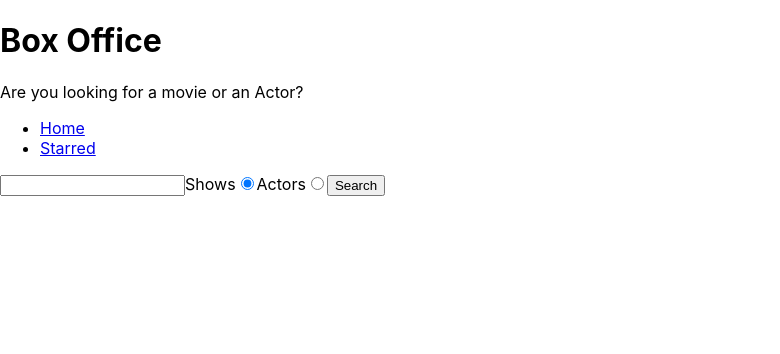
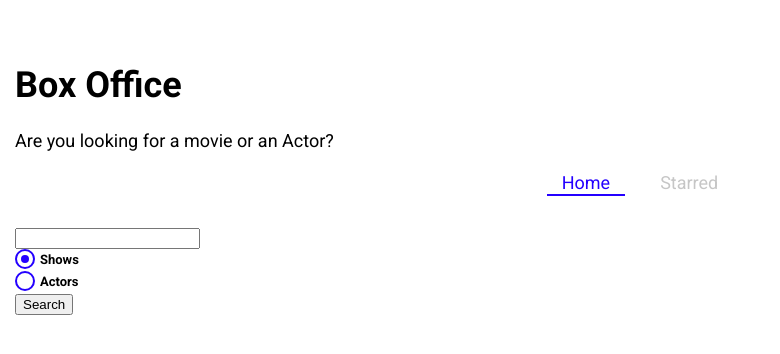
Before and after one commit to jthitch/box-office-app, a React (Create React App) app: page / in a window 1280 px wide. Shown: the top 354 px of the page, without its empty margins (0-780 px from the left). Built offline with nearby package versions, Linux system fonts and the light colour scheme.

Commit message:
added styling to radio buttons and navs.

```diff
--- a/package.json
+++ b/package.json
@@ -8,6 +8,7 @@
     "react-dom": "^18.3.1",
     "react-router-dom": "^6.23.1",
     "react-scripts": "5.0.1",
+    "styled-components": "^6.1.11",
     "web-vitals": "^2.1.4",
     "workbox-background-sync": "^6.6.0",
     "workbox-broadcast-update": "^6.6.0",
--- a/public/index.html
+++ b/public/index.html
@@ -21,7 +21,11 @@
       work correctly both with client-side routing and a non-root public URL.
       Learn how to configure a non-root public URL by running `npm run build`.
     -->
-    <title>React App</title>
+    <link
+  href="https://fonts.googleapis.com/css?family=Roboto:300,400,700,&display=swap"
+  rel="stylesheet"
+/>
+<title>Box Office</title>
   </head>
   <body>
     <noscript>You need to enable JavaScript to run this app.</noscript>
--- a/src/App.jsx
+++ b/src/App.jsx
@@ -1,17 +1,19 @@
 import { BrowserRouter, Routes, Route } from 'react-router-dom';
-
 import {QueryClient, QueryClientProvider} from '@tanstack/react-query'
 import Home from './pages/Home';
 import Starred from './pages/Starred';
 import MainLayout from './components/MainLayout';
 import Show from './pages/Show';
+import { GlobalTheme } from './theme'
+
 
 // Create a client
-const queryClient = new QueryClient()
+const queryClient = new QueryClient();
 
 function App() {
   return (
     <QueryClientProvider client={queryClient}>
+      <GlobalTheme>
         <BrowserRouter>
           <Routes>
             <Route element={<MainLayout />}>
@@ -22,22 +24,9 @@
             <Route path="/show/:showId" element={<Show />} />
 
             <Route path="*" element={<div>Not found</div>} />
-
-        {/* <Route path="/" element={<App />}>
-        <Route index element={<Home />} />
-        <Route path="teams" element={<Teams />}>
-          <Route path=":teamId" element={<Team />} />
-          <Route path="new" element={<NewTeamForm />} />
-          <Route index element={<LeagueStandings />} />
-        </Route>
-      </Route>
-      <Route element={<PageLayout />}>
-        <Route path="/privacy" element={<Privacy />} />
-        <Route path="/tos" element={<Tos />} />
-      </Route>
-      <Route path="contact-us" element={<Contact />} /> */}
           </Routes>
         </BrowserRouter>
+      </GlobalTheme>
     </QueryClientProvider>
   );
 }
--- a/src/components/Navs.jsx
+++ b/src/components/Navs.jsx
@@ -1,4 +1,5 @@
-import { Link } from 'react-router-dom';
+import { NavLink } from 'react-router-dom';
+import { styled } from 'styled-components'
 
 const LINKS = [
   {
@@ -14,15 +15,57 @@
 const Navs = () => {
   return (
     <div>
-      <ul>
+      <NavList>
         {LINKS.map(item => (
           <li key={item.to}>
-            <Link to={item.to}>{item.text}</Link>
+            <LinkStyled to={item.to}>{item.text}</LinkStyled>
           </li>
         ))}
-      </ul>
+      </NavList>
     </div>
   );
 };
 
 export default Navs;
+
+const NavList = styled.ul`
+  display: flex;
+  justify-content: center;
+  list-style: none;
+  margin: 0 0 30px;
+  padding: 0;
+  li {
+    margin: 0 10px;
+  }
+`;
+
+const LinkStyled = styled(NavLink)`
+  display: block;
+  padding: 3px 15px;
+  position: relative;
+  text-decoration: none;
+  color: ${({ theme }) => theme.mainColors.gray};
+  &.active {
+    color: ${({ theme }) => theme.mainColors.blue};
+    &:after {
+      content: '';
+      position: absolute;
+      display: block;
+      height: 2px;
+      left: 0%;
+      bottom: 0;
+      background-color: ${({ theme }) => theme.mainColors.blue};
+      animation: slide-in 0.3s ease-in forwards;
+      @keyframes slide-in {
+        from {
+          left: 50%;
+          width: 0;
+        }
+        to {
+          left: 0%;
+          width: 100%;
+        }
+      }
+    }
+  }
+`;
--- a/src/components/SearchForm.jsx
+++ b/src/components/SearchForm.jsx
@@ -1,5 +1,7 @@
 import { useState, useEffect } from 'react';
 import { useSearchString } from '../lib/useSearchString';
+import CustomRadio from './customRadio';
+
 
 const SearchForm = ({ onSearch }) => {
   const [searchStr, setSearchStr] = useSearchString();
@@ -34,27 +36,24 @@
   return (
     <form onSubmit={onSubmit}>
       <input type="text" value={searchStr} onChange={onSearchInputChange} />
-      <label>
-        Shows
-        <input
-          type="radio"
+
+      <CustomRadio
+      label="Shows"
       name="search-option"
       value="shows"
       checked={searchOption === 'shows'}
       onChange={onRadioChange}
       />
-      </label>
 
-      <label>
-        Actors
-        <input
-          type="radio"
+      <CustomRadio
+      label="Actors"
       name="search-option"
       value="actors"
       checked={searchOption === 'actors'}
       onChange={onRadioChange}
       />
-      </label>
+
+
       <button type="submit">Search</button>
     </form>
   );
--- /dev/null
+++ b/src/components/customRadio.jsx
@@ -0,0 +1,60 @@
+import styled from "styled-components";
+
+const CustomRadio = ({ label, ...inputProps }) => {
+
+    return (
+        <StyledRadio>
+          {label}
+          <input {...inputProps} type="radio"/>
+          <span />
+        </StyledRadio>
+    )
+}
+
+export default CustomRadio
+
+const StyledRadio = styled.label`
+  display: block;
+  position: relative;
+  padding-left: 25px;
+  cursor: pointer;
+  font-size: 13px;
+  user-select: none;
+  font-weight: 700;
+  line-height: 1.65;
+  input {
+    position: absolute;
+    opacity: 0;
+    cursor: pointer;
+  }
+  span {
+    position: absolute;
+    top: 0;
+    left: 0;
+    height: 16px;
+    width: 16px;
+    background-color: #fff;
+    border: 2px solid ${({ theme }) => theme.mainColors.blue};
+    border-radius: 50%;
+  }
+  input:checked ~ span {
+    background-color: #fff;
+    border: 2px solid ${({ theme }) => theme.mainColors.blue};
+  }
+  span:after {
+    content: '';
+    position: absolute;
+    display: none;
+  }
+  input:checked ~ span:after {
+    display: block;
+  }
+  span:after {
+    top: 4px;
+    left: 4px;
+    width: 8px;
+    height: 8px;
+    border-radius: 50%;
+    background: ${({ theme }) => theme.mainColors.blue};
+  }
+`;
--- a/src/index.css
+++ /dev/null
@@ -1,13 +0,0 @@
-body {
-  margin: 0;
-  font-family: -apple-system, BlinkMacSystemFont, 'Segoe UI', 'Roboto', 'Oxygen',
-    'Ubuntu', 'Cantarell', 'Fira Sans', 'Droid Sans', 'Helvetica Neue',
-    sans-serif;
-  -webkit-font-smoothing: antialiased;
-  -moz-osx-font-smoothing: grayscale;
-}
-
-code {
-  font-family: source-code-pro, Menlo, Monaco, Consolas, 'Courier New',
-    monospace;
-}
--- a/src/index.jsx
+++ b/src/index.jsx
@@ -1,6 +1,5 @@
 import React from 'react';
 import ReactDOM from 'react-dom/client';
-import './index.css';
 import App from './App';
 import * as serviceWorkerRegistration from './serviceWorkerRegistration';
 import reportWebVitals from './reportWebVitals';
--- a/src/pages/Home.jsx
+++ b/src/pages/Home.jsx
@@ -4,6 +4,8 @@
 import ShowGrid from '../components/shows/ShowGrid';
 import ActorsGrid from '../components/actors/ActorsGrid';
 import { useQuery } from '@tanstack/react-query'
+import styled, { css, ThemeProvider } from 'styled-components'
+
 
 const Home = () => {
 
--- a/src/pages/Show.jsx
+++ b/src/pages/Show.jsx
@@ -26,10 +26,6 @@
 
       <Link to="/">Go to home</Link>
 
-
-
-
-
       <ShowMainData image={showData.image} name={showData.name} rating={showData.rating} summary={showData.summary} genres={showData.genres}/>
 
       <div>
--- /dev/null
+++ b/src/theme.jsx
@@ -0,0 +1,29 @@
+import { ThemeProvider, createGlobalStyle } from "styled-components";
+
+const theme = {
+    fontFamily: 'Roboto, sans-serif',
+    mainColors: {
+      blue: '#2400ff',
+      gray: '#c6c6c6',
+      dark: '#353535',
+    },
+  };
+
+  const GlobalStyles = createGlobalStyle`
+  body {
+    font-family: ${({ theme }) => theme.fontFamily};
+    font-size: 18px;
+    margin: 0;
+    padding-top: 40px;
+    padding-left: 15px;
+    padding-right: 15px;
+  }
+`;
+
+export const GlobalTheme = ({ children }) => {
+
+    return <ThemeProvider theme={theme}>
+        <GlobalStyles />
+        {children}
+        </ThemeProvider>
+}
```
Also changed, not shown: 1 other file (tests, documents, lock files or other folders). Lines whose indentation alone changed are shown as unchanged.
